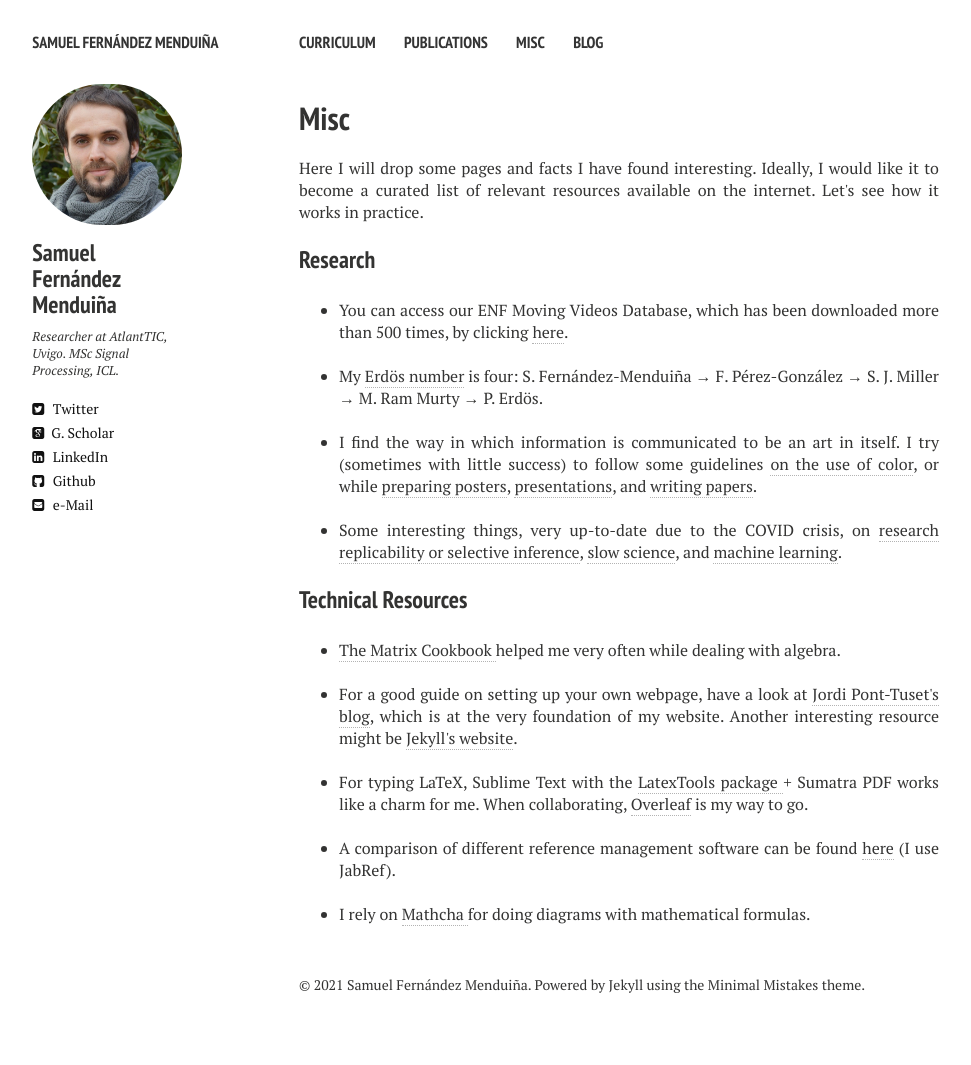
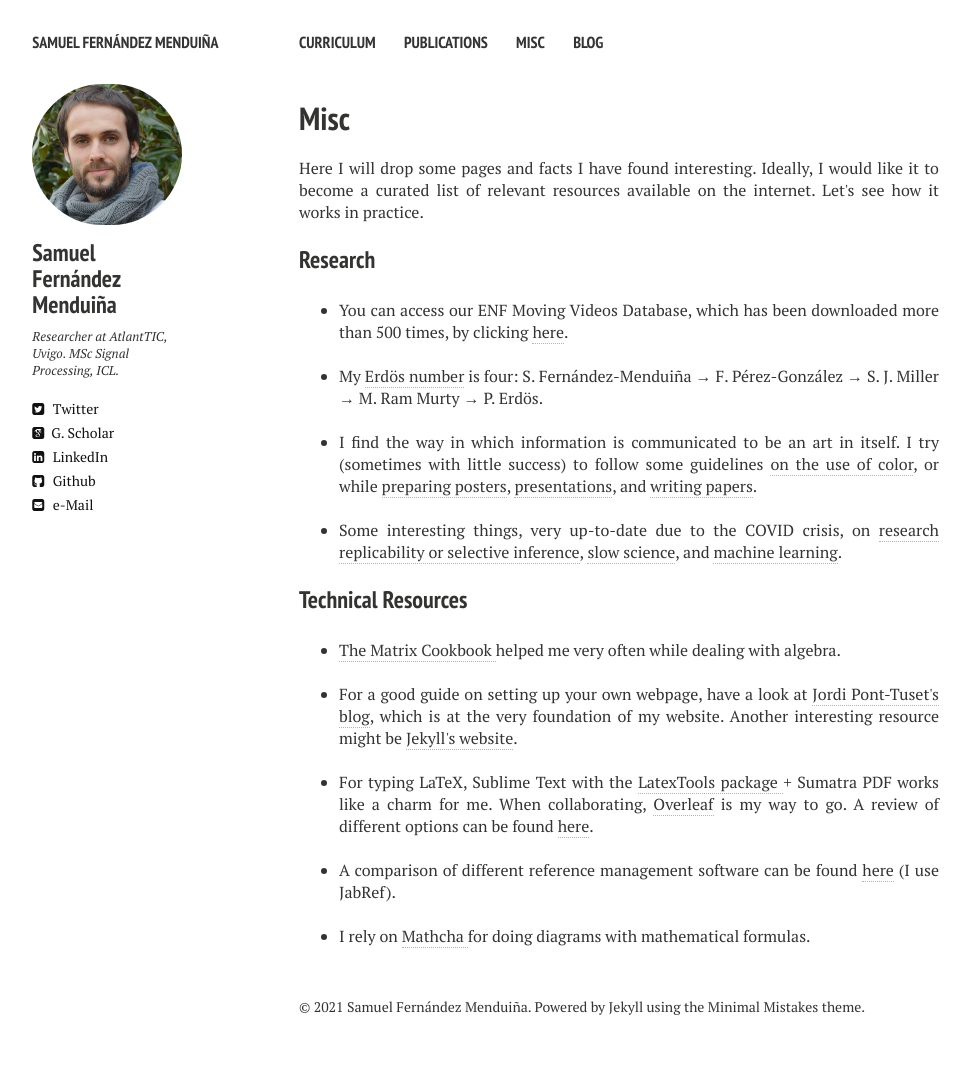
Before and after one commit to sf219/sfweb, a Jekyll site: the page built from misc.md, in a window 1280 px wide. Shown: the whole page, without its empty margins (21-992 px from the left). Built offline with Jekyll 4.4.1, drawn with Linux system fonts in a browser that asks for light colours; nearby versions of some CDN libraries; before the commit the page ends 1043 px from its top, so only the background shows below that.

Commit message:
Update misc.md

```diff
--- a/misc.md
+++ b/misc.md
@@ -31,7 +31,7 @@ Here I will drop some pages and facts I have found interesting. Ideally, I would
   <br/>
   <li> For a good guide on setting up your own webpage, have a look at <a href="https://jponttuset.cat/building-an-academic-website/" target="_blanck">Jordi Pont-Tuset's blog</a>, which is at the very foundation of my website. Another interesting resource might be <a href="https://jekyllrb.com/" target="_blanck"> Jekyll's website</a>.</li>
   <br/>
-  <li> For typing LaTeX, Sublime Text with the <a href="https://jdhao.github.io/2018/03/10/sublime-text-latextools-setup/" target="_blanck"> LatexTools package </a> + Sumatra PDF works like a charm for me. When collaborating, <a href="https://www.overleaf.com/" target="_blanck">Overleaf</a> is my way to go.</li>
+  <li> For typing LaTeX, Sublime Text with the <a href="https://jdhao.github.io/2018/03/10/sublime-text-latextools-setup/" target="_blanck"> LatexTools package </a> + Sumatra PDF works like a charm for me. When collaborating, <a href="https://www.overleaf.com/" target="_blanck">Overleaf</a> is my way to go. A review of different options can be found <a href="https://tex.stackexchange.com/questions/339/latex-editors-ides" target = "_blanck">here</a>.</li>
  <br/>
  <li> A comparison of different reference management software can be found <a href="https://mediatum.ub.tum.de/doc/1320978/1320978.pdf" target="_blanck">here</a> (I use JabRef). </li>
  <br/>
```
